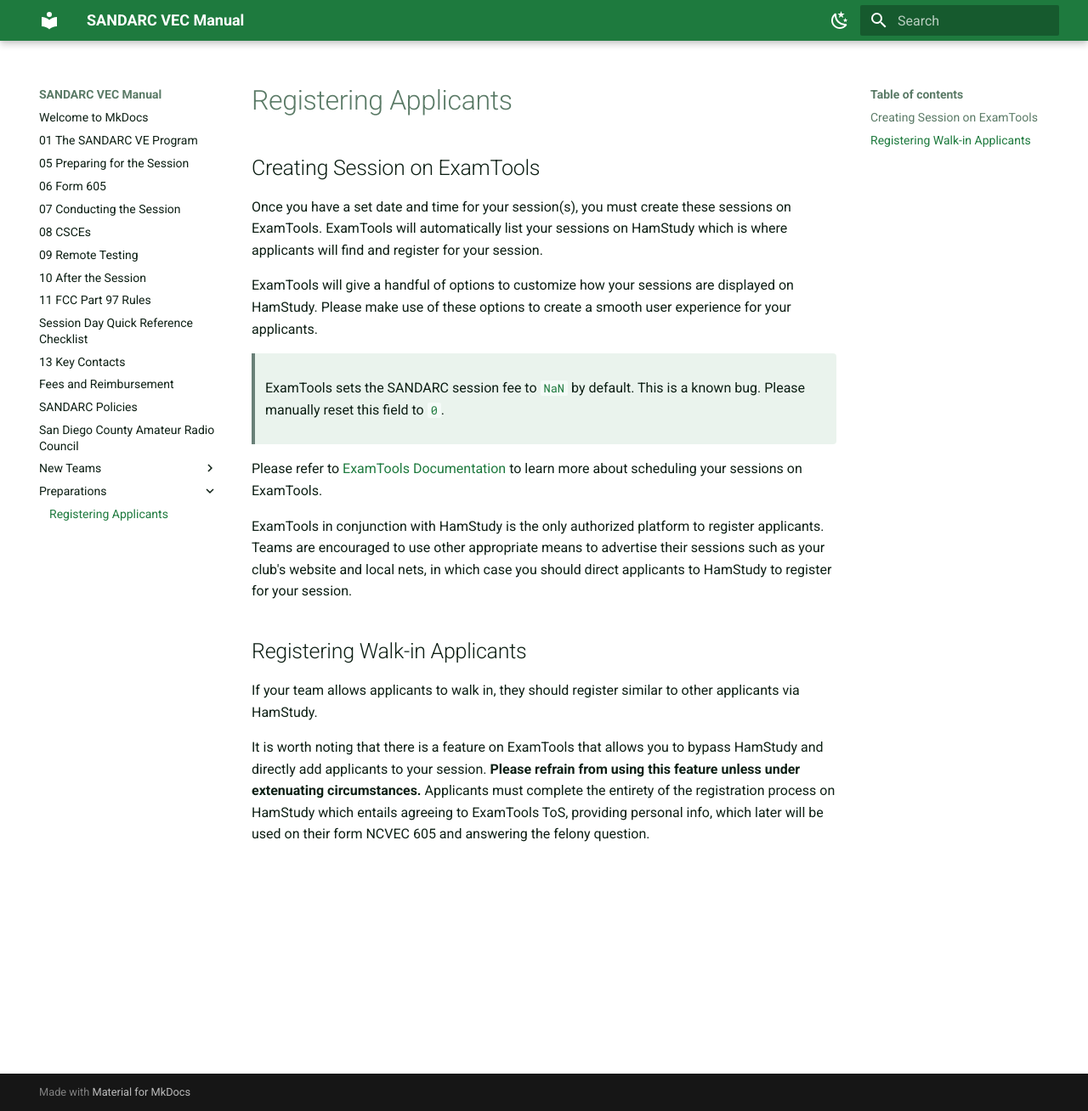
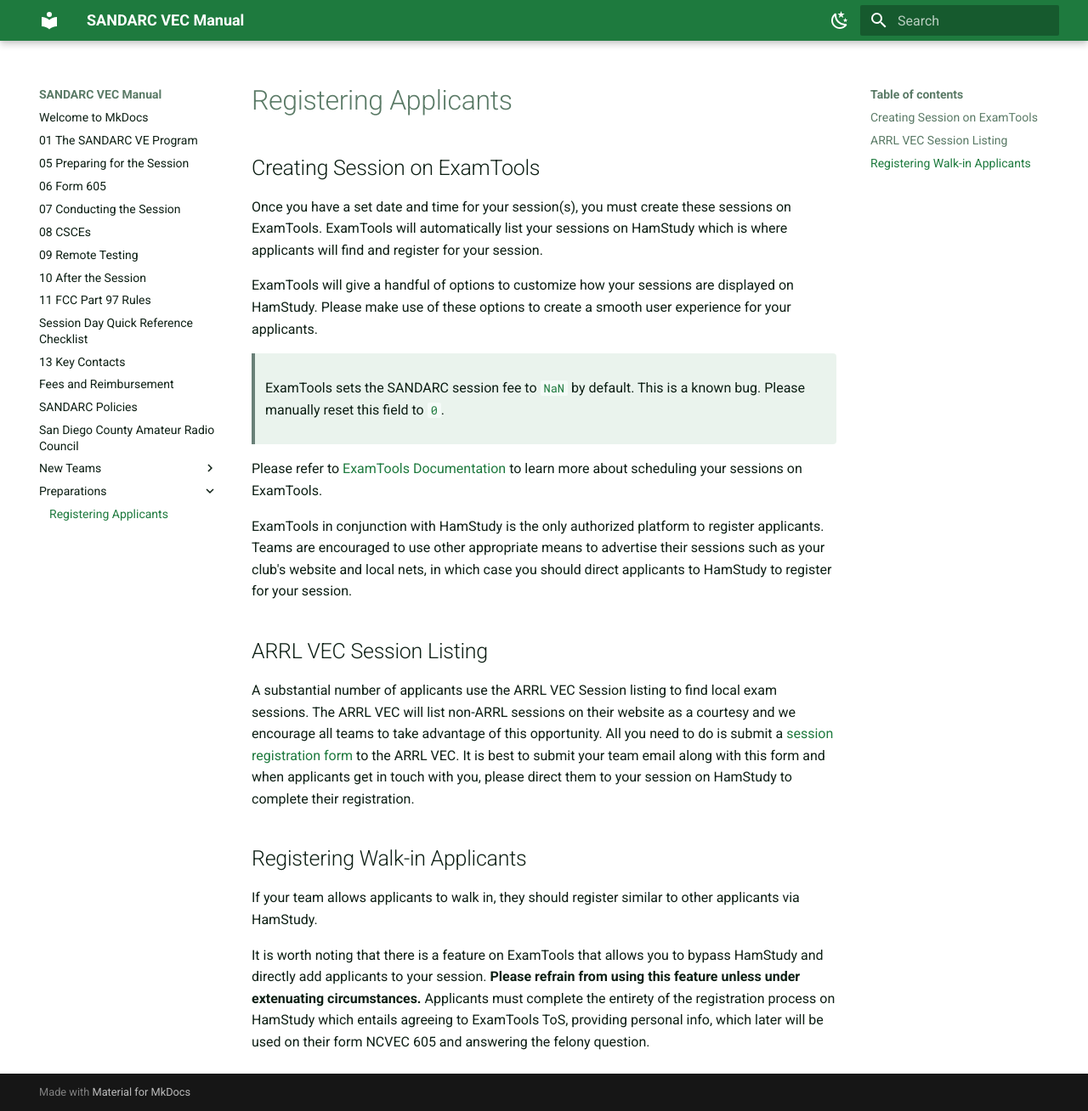
Before and after one commit to SANDARC-VEC/manual, an MkDocs documentation site: the page built from docs/preparations/registering-applicants.md, in a window 1280 px wide and 1308 px high. Shown: the whole window at 85% size. Built offline with MkDocs 1.6.1 and Material for MkDocs 9.7.7, drawn with Linux system fonts in a browser that asks for light colours.

Commit message:
ADD ARRL session registration info

```diff
--- a/docs/preparations/registering-applicants.md
+++ b/docs/preparations/registering-applicants.md
@@ -16,6 +16,14 @@
 Teams are encouraged to use other appropriate means to advertise their sessions such as your club's website and local nets,
 in which case you should direct applicants to HamStudy to register for your session.
 
+## ARRL VEC Session Listing
+A substantial number of applicants use the ARRL VEC Session listing to find local exam sessions.
+The ARRL VEC will list non-ARRL sessions on their website as a courtesy and we encourage all teams to
+take advantage of this opportunity.
+All you need to do is submit a [session registration form](https://www.arrl.org/non-arrl-exam-session-form) to the ARRL VEC.
+It is best to submit your team email along with this form and when applicants get in touch with you, please direct them to your session
+on HamStudy to complete their registration.
+
 ## Registering Walk-in Applicants
 
 If your team allows applicants to walk in, they should register similar to other applicants via HamStudy.
```
